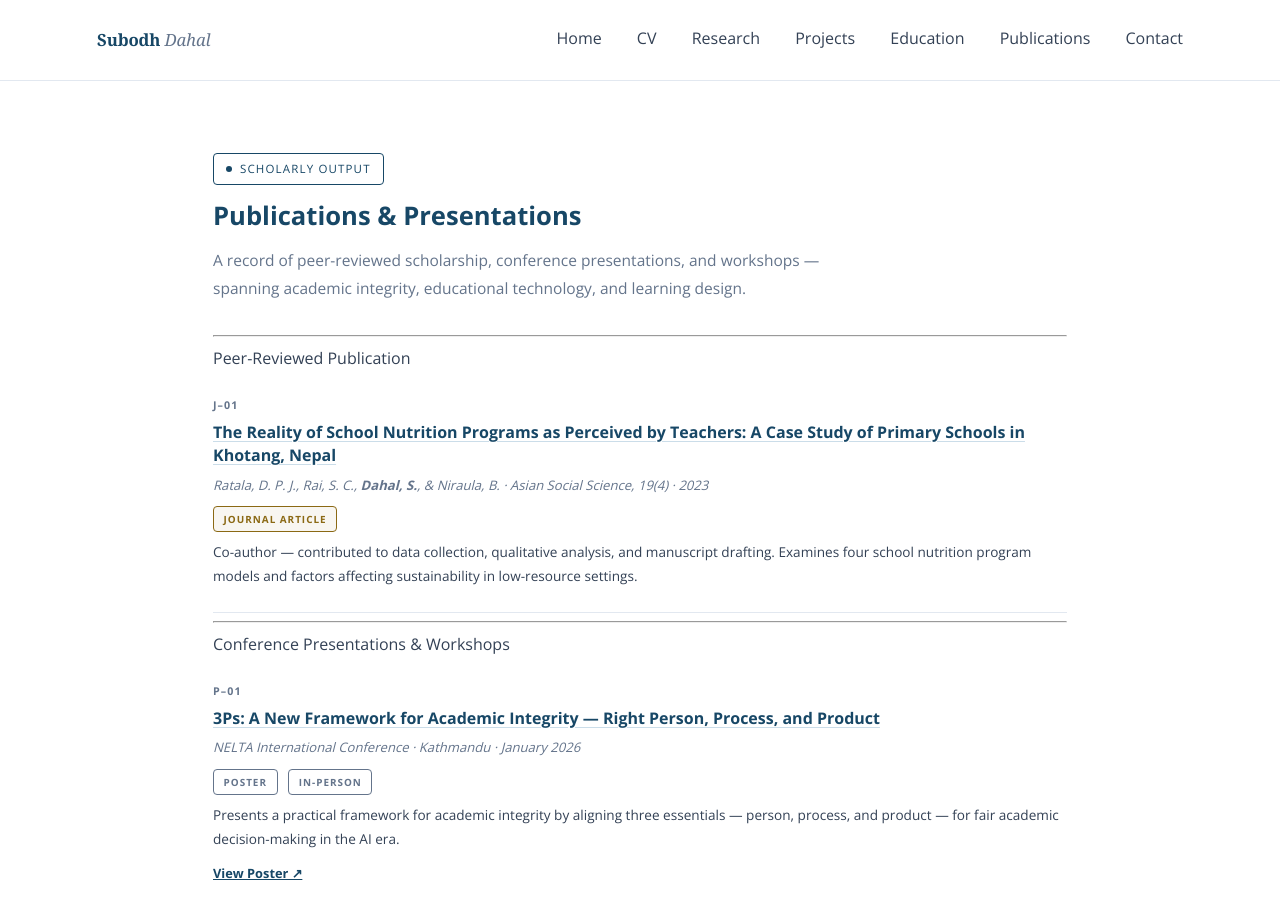
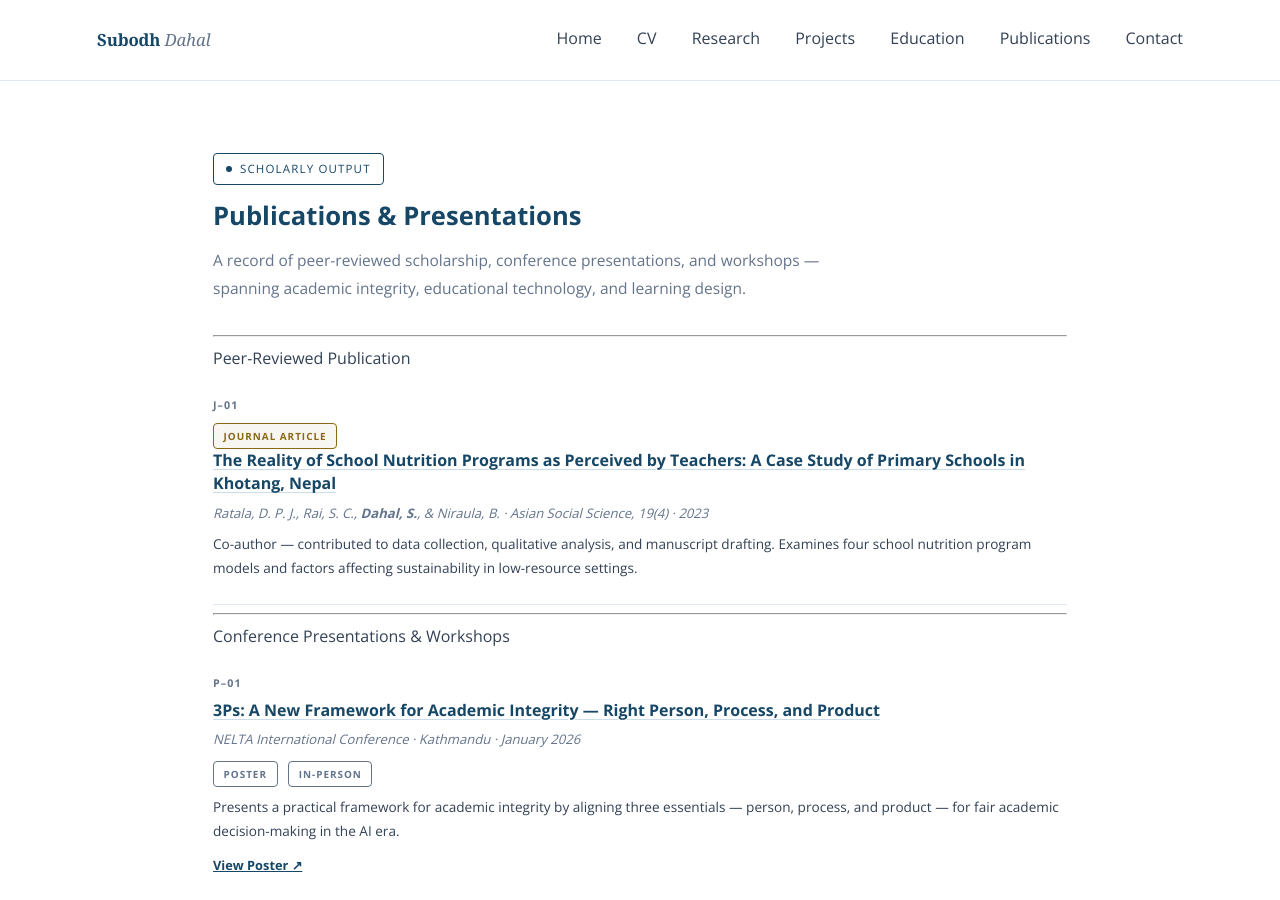
Before and after one commit to dahalsubodh/dahalsubodh.github.io, a Jekyll site: the page built from publications.md, in a window 1280 px wide and 900 px high. Built offline with Jekyll 4.4.1, drawn with Linux system fonts in a browser that asks for light colours.

Commit message:
Update publications.md

```diff
--- a/publications.md
+++ b/publications.md
@@ -19,14 +19,13 @@
 <div class="section-label">Peer-Reviewed Publication</div>
 
 <div class="pub-item">
-  <div class="pub-number">J–01</div>
+  <div class="pub-number">J–01</div> <span class="pub-type-tag journal">Journal Article</span>
   <div class="pub-title">
     <a href="https://ccsenet.org/journal/index.php/ass/article/view/0/48995" target="_blank" rel="noopener">
       The Reality of School Nutrition Programs as Perceived by Teachers: A Case Study of Primary Schools in Khotang, Nepal
     </a>
   </div>
   <div class="pub-meta">Ratala, D. P. J., Rai, S. C., <strong>Dahal, S.</strong>, & Niraula, B. · Asian Social Science, 19(4) · 2023</div>
-  <span class="pub-type-tag journal">Journal Article</span>
   <p class="pub-desc">Co-author — contributed to data collection, qualitative analysis, and manuscript drafting. Examines four school nutrition program models and factors affecting sustainability in low-resource settings.</p>
 </div>
 
```
